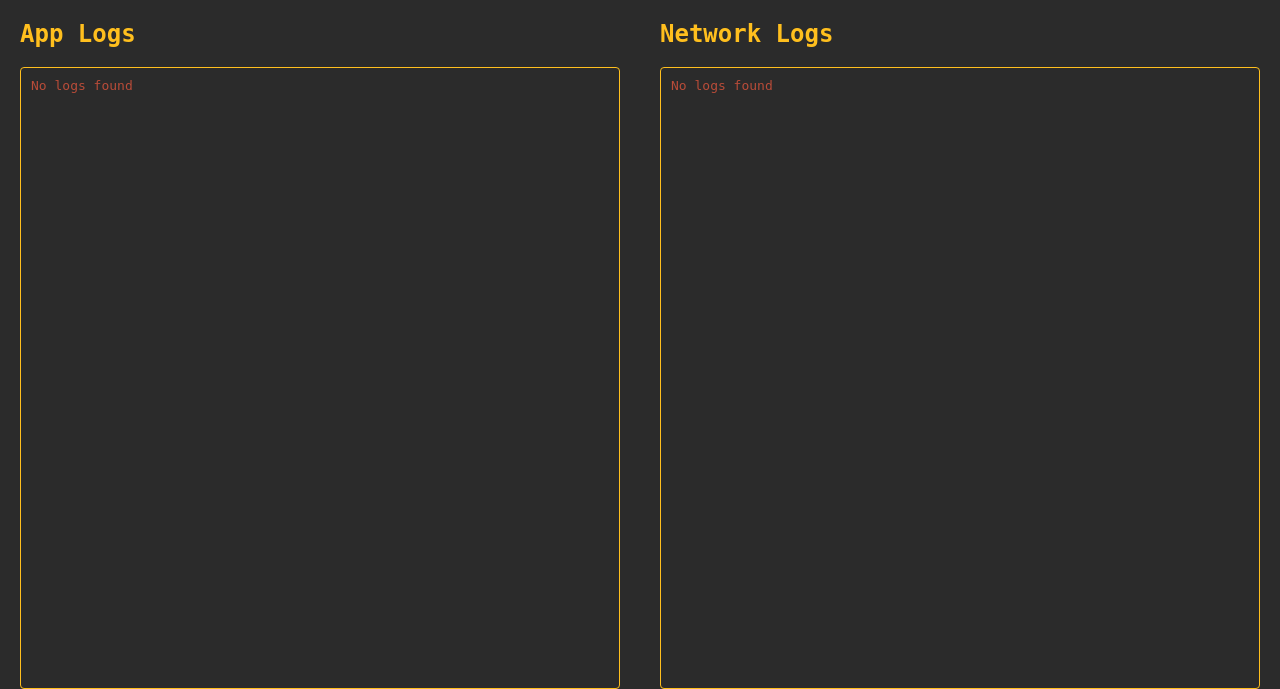
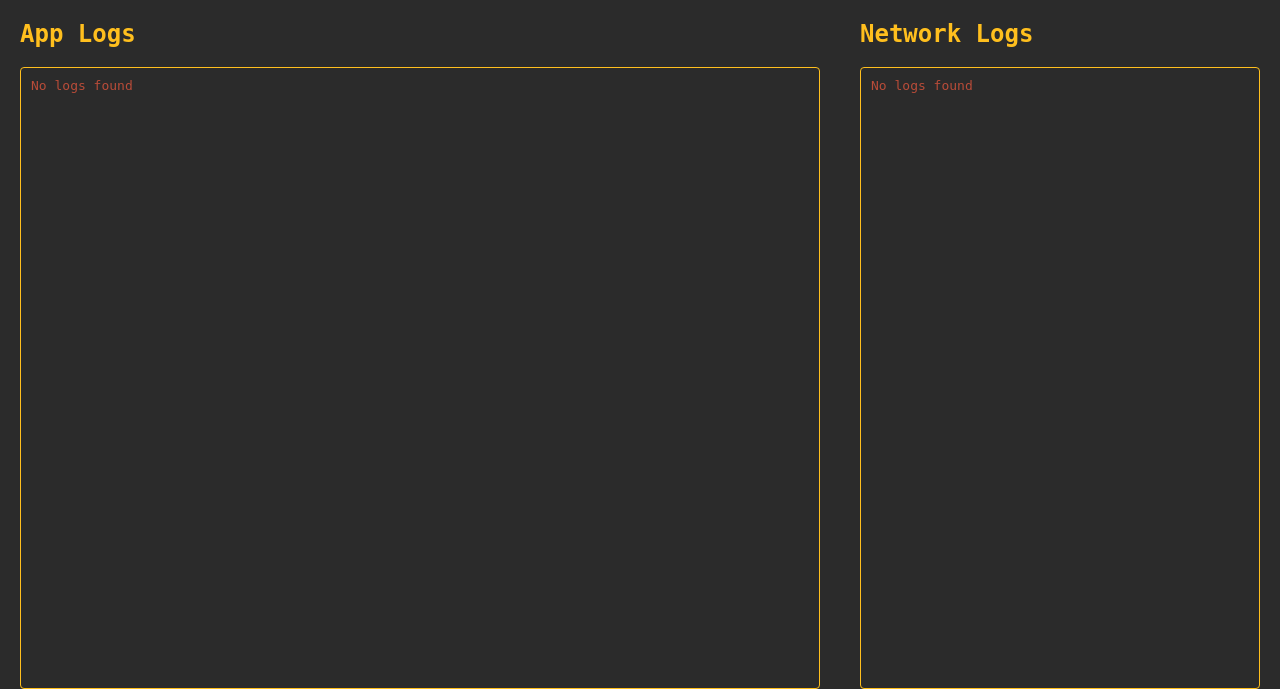
Before and after one commit to justinpeck7/slack-weatherman, a Node project: template src/views/dashboard.ejs in a window 1280 px wide. Shown: the part 119-808 px from the top of the page. Run offline with Node 20 templates, Linux system fonts and the light colour scheme; the template is opened without the code that fills it, so the values that code supplies are empty; some web fonts are replaced.

Commit message:
give app logs more space

```diff
--- a/src/views/dashboard.ejs
+++ b/src/views/dashboard.ejs
@@ -39,7 +39,7 @@
       }
       .logs-container {
         display: grid;
-        grid-template-columns: 1fr 1fr;
+        grid-template-columns: 2fr 1fr;
         gap: 4rem;
       }
       .logs {
```
